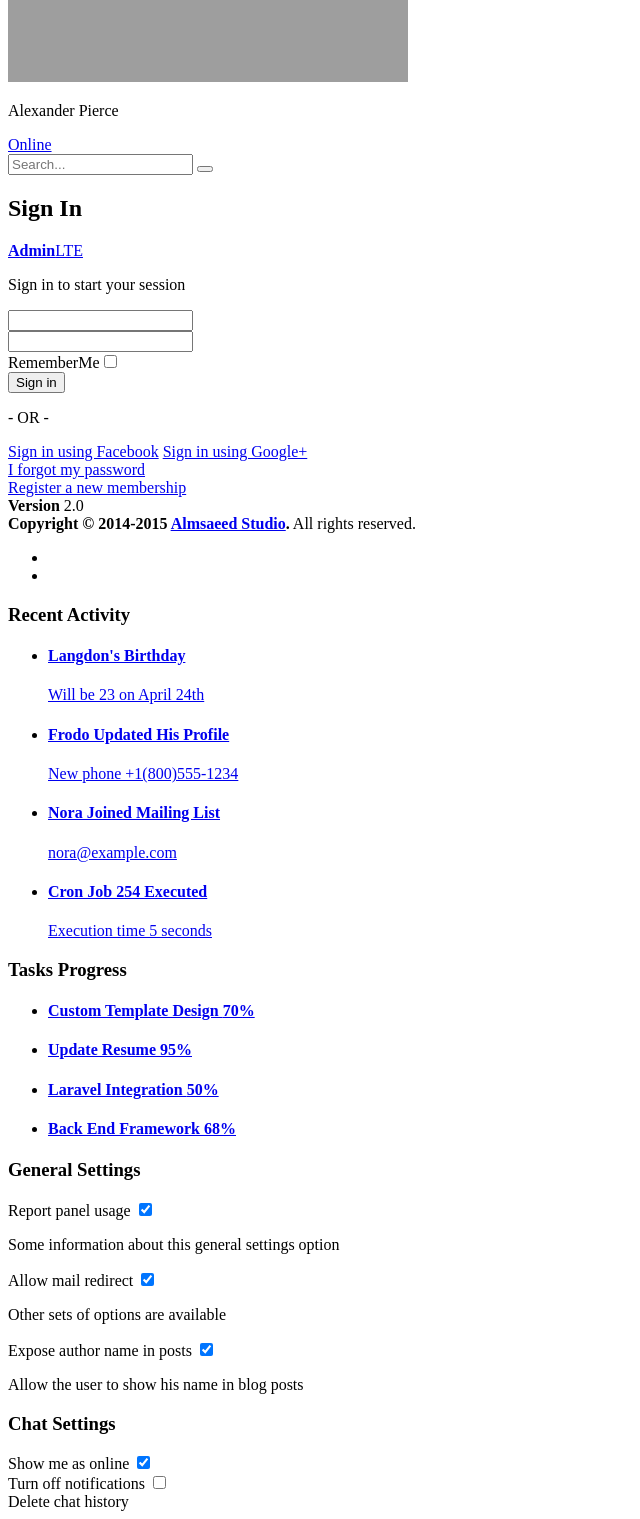
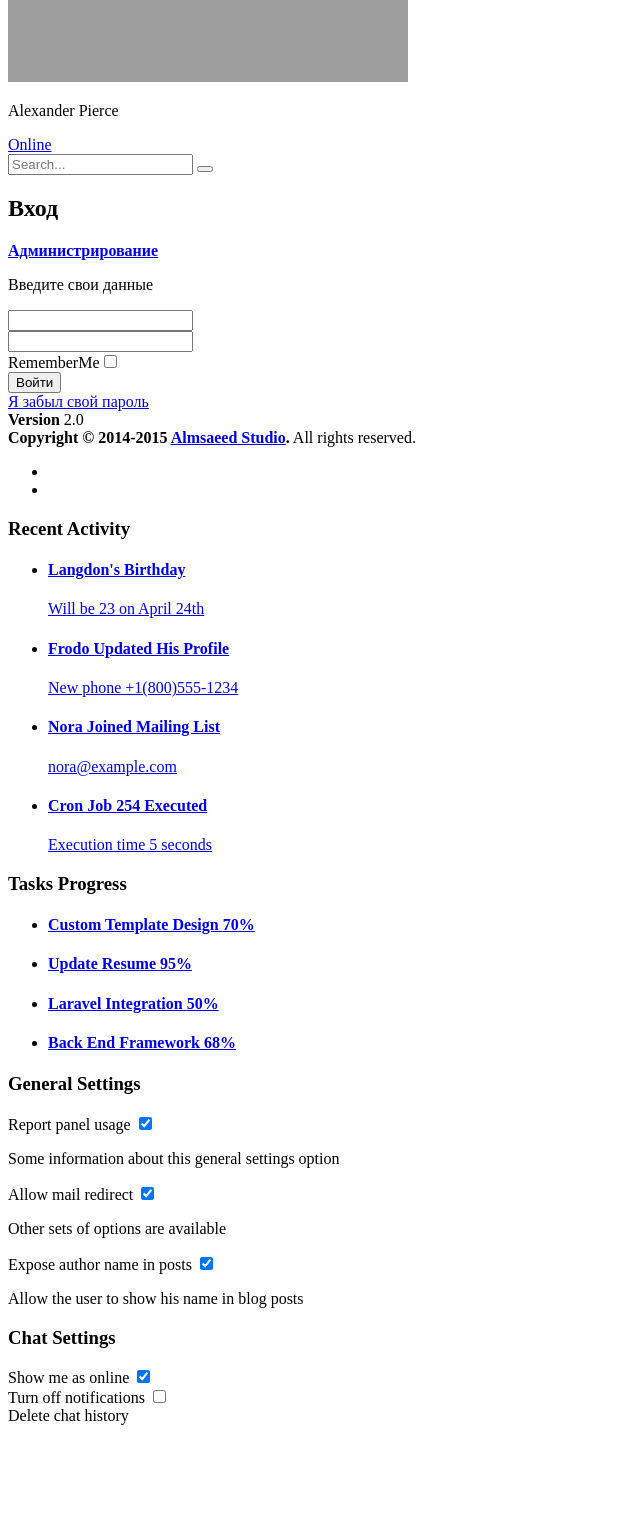
Before and after one commit to hard-it/sweet-gift.rs-soft.site, a Yii app: template backend/views/site/login.php in a window 1280 px wide. Shown: the part 3614-5133 px from the top of the page, without its empty margins (0-640 px from the left). After the commit the page ends 5039 px from the top, so only its background shows below. Run offline with PHP 8.4 and a stand-in for Yii, Linux system fonts and the light colour scheme; the template is opened without the code that fills it, so the values that code supplies are empty; form fields are guessed from the names that the template uses; some libraries are stand-ins or nearby versions; grey boxes are pictures that could not be loaded.

```diff
--- a/backend/views/site/login.php
+++ b/backend/views/site/login.php
@@ -6,7 +6,7 @@ use yii\bootstrap\ActiveForm;
 /* @var $form yii\bootstrap\ActiveForm */
 /* @var $model \common\models\LoginForm */
 
-$this->title = 'Sign In';
+$this->title = 'Вход';
 
 $fieldOptions1 = [
     'options' => ['class' => 'form-group has-feedback'],
@@ -21,11 +21,11 @@ $fieldOptions2 = [
 
 <div class="login-box">
     <div class="login-logo">
-        <a href="#"><b>Admin</b>LTE</a>
+        <a href="#"><b>Администрирование</b></a>
     </div>
     <!-- /.login-logo -->
     <div class="login-box-body">
-        <p class="login-box-msg">Sign in to start your session</p>
+        <p class="login-box-msg">Введите свои данные</p>
 
         <?php $form = ActiveForm::begin(['id' => 'login-form', 'enableClientValidation' => false]); ?>
 
@@ -45,7 +45,7 @@ $fieldOptions2 = [
             </div>
             <!-- /.col -->
             <div class="col-xs-4">
-                <?= Html::submitButton('Sign in', ['class' => 'btn btn-primary btn-block btn-flat', 'name' => 'login-button']) ?>
+                <?= Html::submitButton('Войти', ['class' => 'btn btn-primary btn-block btn-flat', 'name' => 'login-button']) ?>
             </div>
             <!-- /.col -->
         </div>
@@ -53,18 +53,7 @@ $fieldOptions2 = [
 
         <?php ActiveForm::end(); ?>
 
-        <div class="social-auth-links text-center">
-            <p>- OR -</p>
-            <a href="#" class="btn btn-block btn-social btn-facebook btn-flat"><i class="fa fa-facebook"></i> Sign in
-                using Facebook</a>
-            <a href="#" class="btn btn-block btn-social btn-google-plus btn-flat"><i class="fa fa-google-plus"></i> Sign
-                in using Google+</a>
-        </div>
-        <!-- /.social-auth-links -->
-
-        <a href="#">I forgot my password</a><br>
-        <a href="register.html" class="text-center">Register a new membership</a>
-
+        <a href="#">Я забыл свой пароль</a><br>
     </div>
     <!-- /.login-box-body -->
 </div><!-- /.login-box -->
```
Also changed, not shown: common/models/LoginForm.php (+15 -2 lines), console/migrations/m190804_061901_add_admin_record.php (added, +58 -0 lines).
